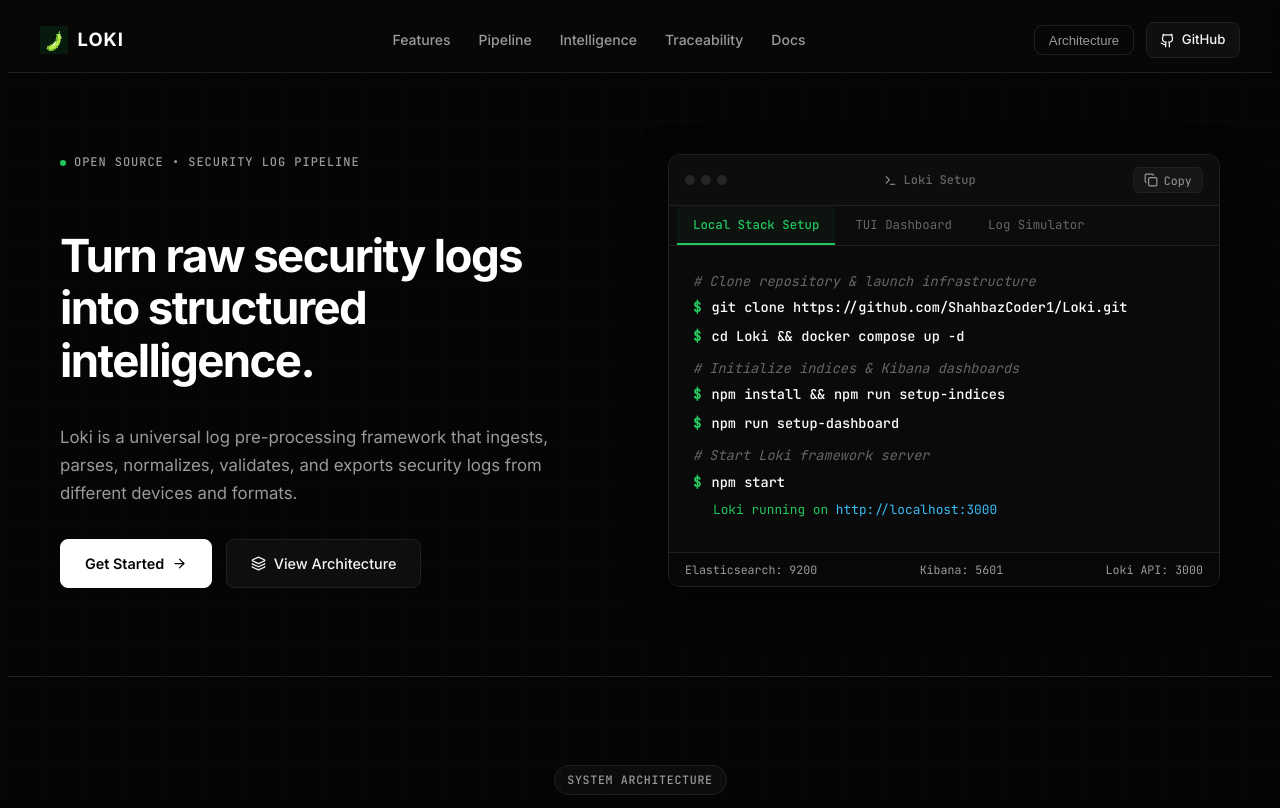
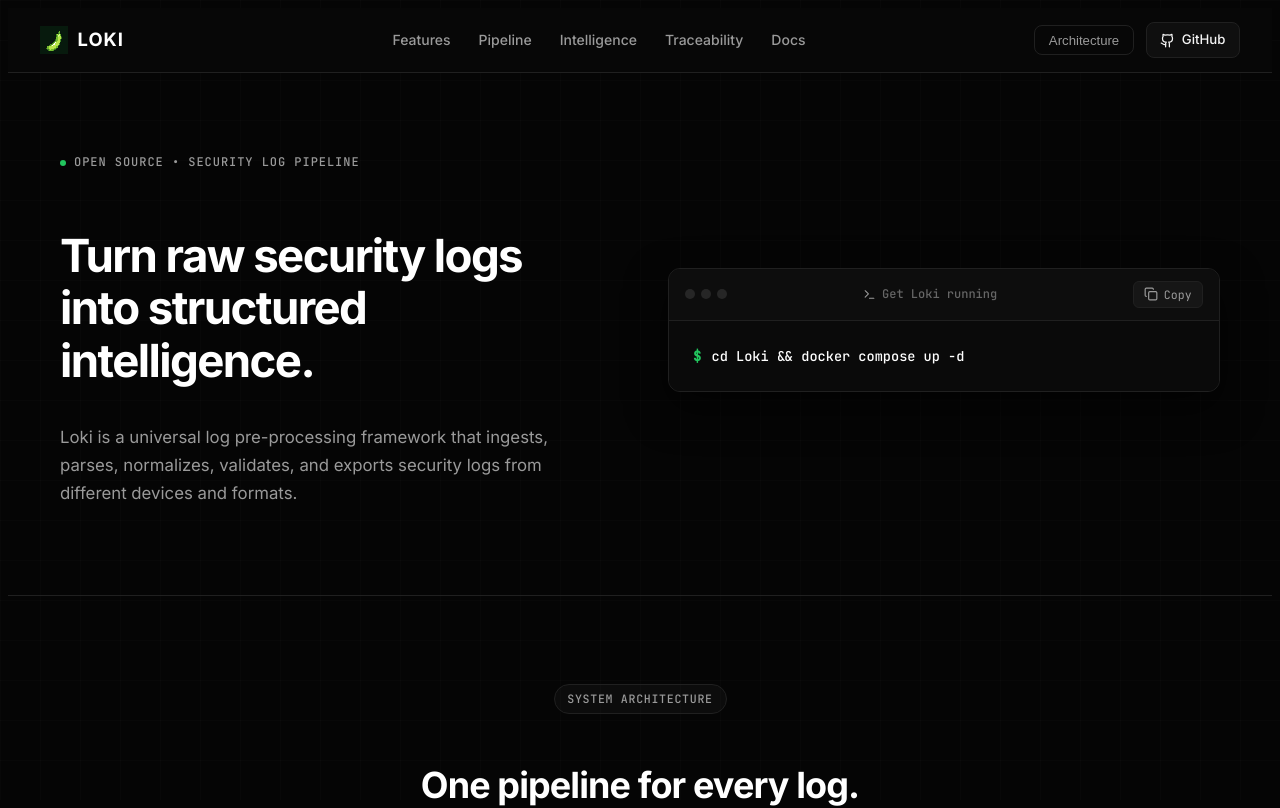
Before and after one commit to ShahbazCoder1/Loki, a React (Vite) app in the folder landing-page/: page / in a window 1280 px wide. Shown: the top 808 px of the page. Built offline with nearby package versions, Linux system fonts and the light colour scheme.

Commit message:
update landing-page hero section

```diff
--- a/landing-page/src/components/Hero.jsx
+++ b/landing-page/src/components/Hero.jsx
@@ -1,29 +1,15 @@
-import React, { useState } from 'react';
-import { ArrowRight, Layers, Terminal as TerminalIcon } from 'lucide-react';
+import React from 'react';
+import { Terminal as TerminalIcon } from 'lucide-react';
 import CopyButton from './CopyButton';
 
 export default function Hero() {
-  const [activeTab, setActiveTab] = useState('setup');
-
-  const setupCode = `git clone https://github.com/ShahbazCoder1/Loki.git
-cd Loki
-docker compose up -d
-npm install
-npm run setup-indices
-npm run setup-dashboard
-npm start`;
-
-  const tuiCode = `node cli-dashboard/dashboard.js`;
-
-  const simCode = `python log-simulator/simulator.py`;
-
-  const currentCode = activeTab === 'setup' ? setupCode : activeTab === 'tui' ? tuiCode : simCode;
+  const singleCommand = "cd Loki && docker compose up -d";
 
   return (
     <section className="hero-section">
       <div className="container">
         <div className="hero-grid">
-          {/* LEFT SIDE: Content */}
+          {/* LEFT SIDE: Content (Eyebrow, Title, Subtitle only - buttons removed) */}
           <div className="hero-left">
             <div className="hero-eyebrow">
               <span className="pulse-dot"></span>
@@ -35,23 +21,12 @@
               into structured intelligence.
             </h1>
 
-            <p className="hero-subtitle">
+            <p className="hero-subtitle" style={{ marginBottom: 0 }}>
               Loki is a universal log pre-processing framework that ingests, parses, normalizes, validates, and exports security logs from different devices and formats.
             </p>
-
-            <div className="btn-group">
-              <a href="#docs" className="btn btn-primary">
-                <span>Get Started</span>
-                <ArrowRight size={15} />
-              </a>
-              <a href="#pipeline" className="btn btn-secondary">
-                <Layers size={15} />
-                <span>View Architecture</span>
-              </a>
-            </div>
           </div>
 
-          {/* RIGHT SIDE: Real Installation Terminal Panel */}
+          {/* RIGHT SIDE: Single Command Terminal Panel */}
           <div className="hero-right">
             <div className="terminal-window">
               <div className="terminal-header">
@@ -63,108 +38,17 @@
 
                 <div className="terminal-title">
                   <TerminalIcon size={13} style={{ color: 'var(--text-muted)' }} />
-                  <span>Loki Setup</span>
+                  <span>Get Loki running</span>
                 </div>
 
-                <CopyButton textToCopy={currentCode} />
+                <CopyButton textToCopy={singleCommand} />
               </div>
 
-              {/* Terminal Tabs */}
-              <div className="terminal-tabs">
-                <button
-                  type="button"
-                  className={`terminal-tab ${activeTab === 'setup' ? 'active' : ''}`}
-                  onClick={() => setActiveTab('setup')}
-                >
-                  Local Stack Setup
-                </button>
-                <button
-                  type="button"
-                  className={`terminal-tab ${activeTab === 'tui' ? 'active' : ''}`}
-                  onClick={() => setActiveTab('tui')}
-                >
-                  TUI Dashboard
-                </button>
-                <button
-                  type="button"
-                  className={`terminal-tab ${activeTab === 'sim' ? 'active' : ''}`}
-                  onClick={() => setActiveTab('sim')}
-                >
-                  Log Simulator
-                </button>
-              </div>
-
-              <div className="terminal-body">
-                {activeTab === 'setup' && (
-                  <>
-                    <span className="terminal-comment"># Clone repository & launch infrastructure</span>
-                    <div className="terminal-line">
-                      <span className="terminal-prompt">$</span>
-                      <span className="terminal-cmd">git clone https://github.com/ShahbazCoder1/Loki.git</span>
-                    </div>
-                    <div className="terminal-line">
-                      <span className="terminal-prompt">$</span>
-                      <span className="terminal-cmd">cd Loki && docker compose up -d</span>
-                    </div>
-
-                    <span className="terminal-comment" style={{ marginTop: '0.6rem' }}># Initialize indices & Kibana dashboards</span>
-                    <div className="terminal-line">
-                      <span className="terminal-prompt">$</span>
-                      <span className="terminal-cmd">npm install && npm run setup-indices</span>
-                    </div>
-                    <div className="terminal-line">
-                      <span className="terminal-prompt">$</span>
-                      <span className="terminal-cmd">npm run setup-dashboard</span>
-                    </div>
-
-                    <span className="terminal-comment" style={{ marginTop: '0.6rem' }}># Start Loki framework server</span>
-                    <div className="terminal-line">
-                      <span className="terminal-prompt">$</span>
-                      <span className="terminal-cmd">npm start</span>
-                    </div>
-                    <div className="terminal-output">
-                      Loki running on <span className="terminal-url">http://localhost:3000</span>
-                    </div>
-                  </>
-                )}
-
-                {activeTab === 'tui' && (
-                  <>
-                    <span className="terminal-comment"># Open real-time terminal hacker UI (Terminal 2)</span>
-                    <div className="terminal-line">
-                      <span className="terminal-prompt">$</span>
-                      <span className="terminal-cmd">node cli-dashboard/dashboard.js</span>
-                    </div>
-                    <div className="terminal-output">
-                      ● Live Event Stream • Throughput Gauge • Source Distribution
-                    </div>
-                    <div className="terminal-output-muted">
-                      Press 'q' or 'Esc' to exit terminal UI
-                    </div>
-                  </>
-                )}
-
-                {activeTab === 'sim' && (
-                  <>
-                    <span className="terminal-comment"># Stream synthetic + Windows logs (Terminal 3)</span>
-                    <div className="terminal-line">
-                      <span className="terminal-prompt">$</span>
-                      <span className="terminal-cmd">python log-simulator/simulator.py</span>
-                    </div>
-                    <div className="terminal-output">
-                      ● Streaming Cisco ASA, Fortinet & CEF to POST /api/logs
-                    </div>
-                    <div className="terminal-output-muted">
-                      [200 OK] Batch ingested continuously
-                    </div>
-                  </>
-                )}
-              </div>
-
-              <div className="terminal-status-bar">
-                <span>Elasticsearch: 9200</span>
-                <span>Kibana: 5601</span>
-                <span>Loki API: 3000</span>
+              <div className="terminal-body" style={{ minHeight: 'auto', padding: '1.5rem' }}>
+                <div className="terminal-line" style={{ marginBottom: 0 }}>
+                  <span className="terminal-prompt">$</span>
+                  <span className="terminal-cmd">cd Loki && docker compose up -d</span>
+                </div>
               </div>
             </div>
           </div>
```
